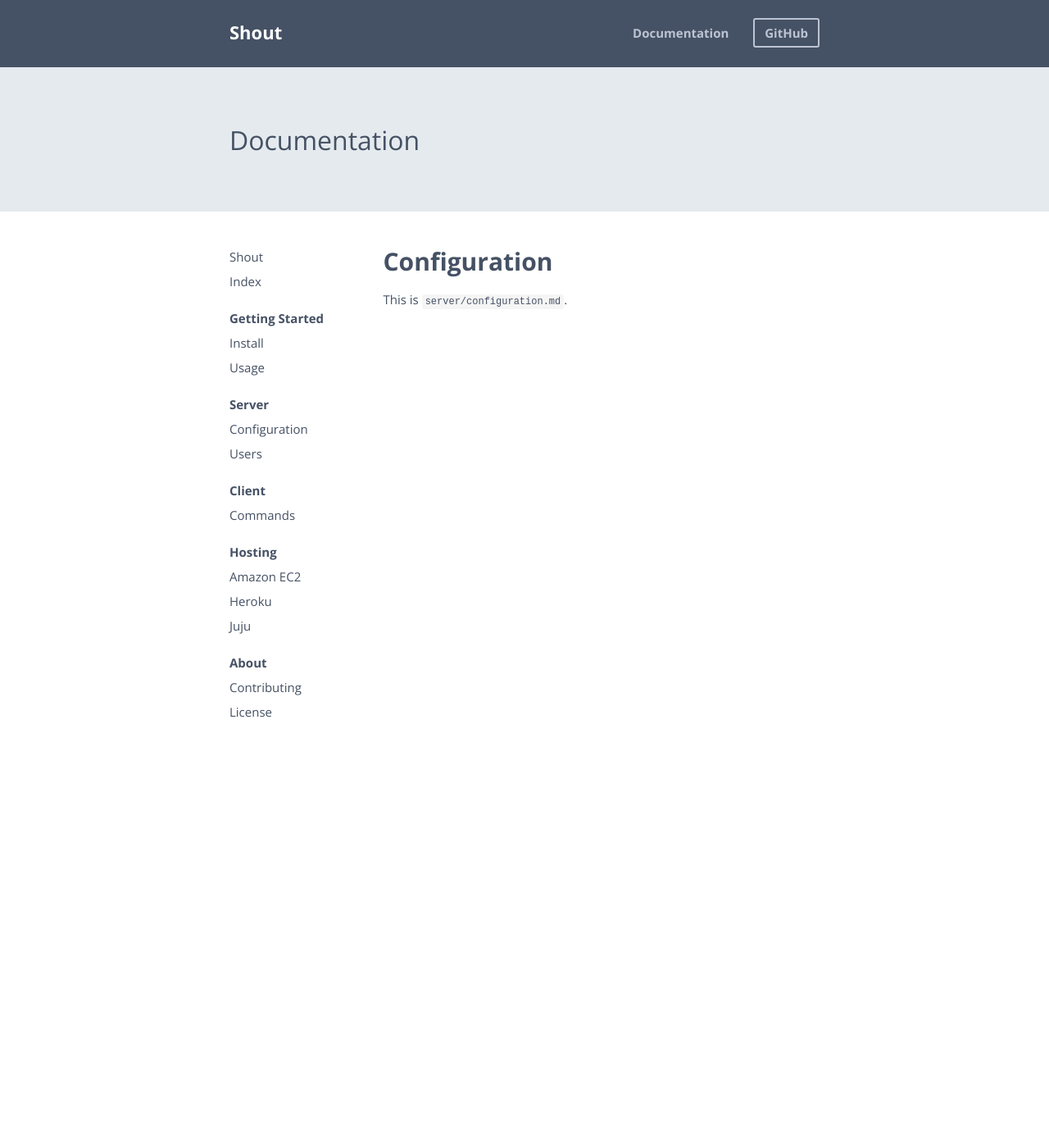
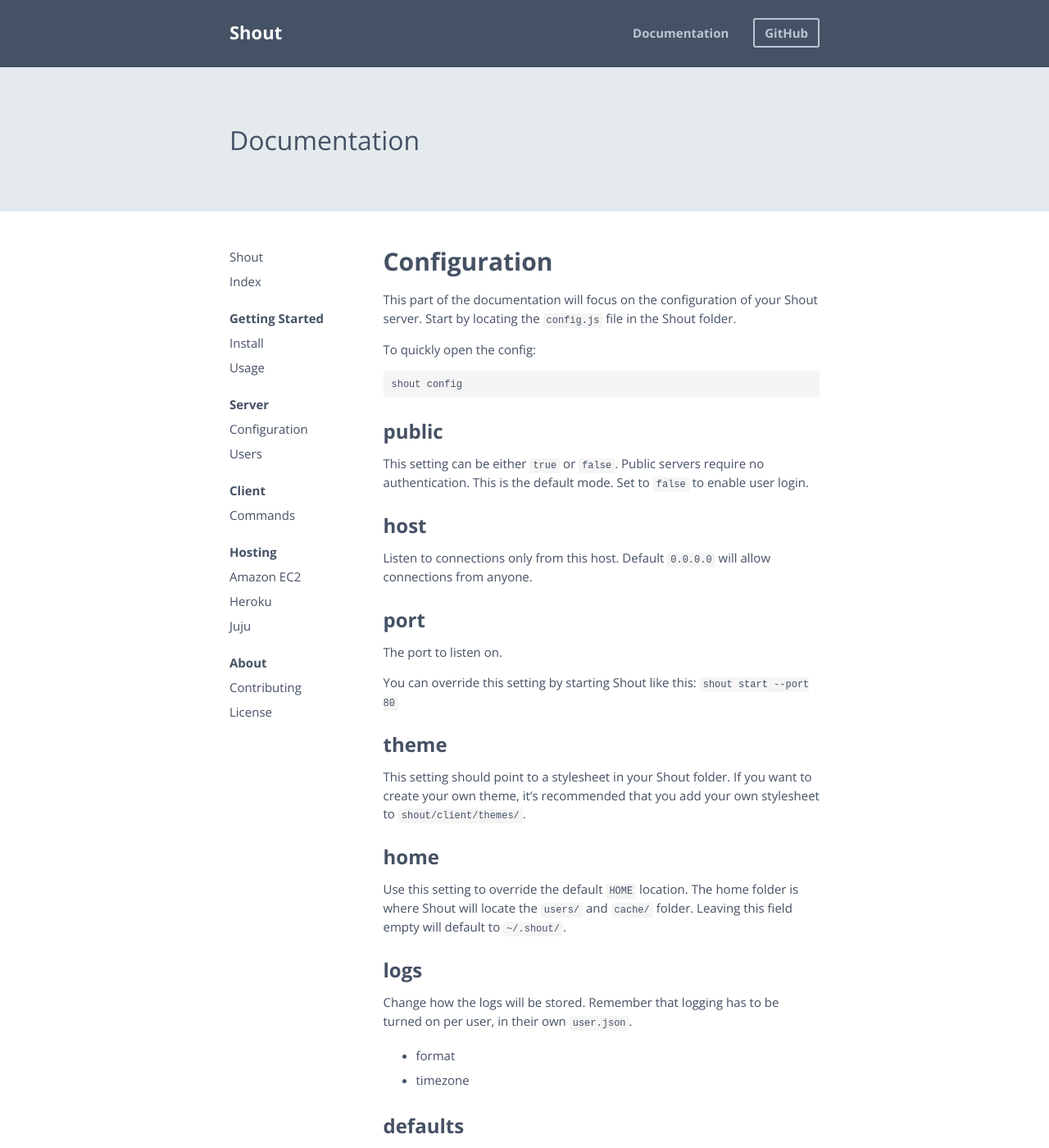
Before and after one commit to thelounge/thelounge.github.io, a Jekyll site: the page built from _docs/server/configuration.md, in a window 1280 px wide and 1400 px high. Shown: the whole window at 82% size. Built offline with Jekyll 4.4.1, drawn with Linux system fonts in a browser that asks for light colours; Markdown is read by kramdown in place of the engine named in the settings; a style sheet for code colours, icons or effects is not loaded; some of the changed text lies outside the part shown.

Commit message:
Added config docs

````diff
--- a/_docs/server/configuration.md
+++ b/_docs/server/configuration.md
@@ -8,4 +8,54 @@
 
 # Configuration
 
-This is `server/configuration.md`.
+This part of the documentation will focus on the configuration of your Shout server. Start by locating the `config.js` file in the Shout folder.
+
+To quickly open the config:
+
+```
+shout config
+```
+
+## public
+
+This setting can be either `true` or `false`. Public servers require no authentication. This is the default mode. Set to `false` to enable user login.
+
+## host
+
+Listen to connections only from this host. Default `0.0.0.0` will allow connections from anyone.
+
+## port
+
+The port to listen on.
+
+You can override this setting by starting Shout like this:
+`shout start --port 80`
+
+## theme
+
+This setting should point to a stylesheet in your Shout folder. If you want to create your own theme, it's recommended that you add your own stylesheet to `shout/client/themes/`.
+
+## home
+
+Use this setting to override the default `HOME` location. The home folder is where Shout will locate the `users/` and `cache/` folder. Leaving this field empty will default to `~/.shout/`.
+
+## logs
+
+Change how the logs will be stored. Remember that logging has to be turned on per user, in their own `user.json`.
+
+- format
+- timezone
+
+
+## defaults
+
+These are the placeholder values displayed in the `Connect` form:
+
+- name
+- host
+- port
+- password
+- tls
+- nick
+- realname
+- join
````
Also changed, not shown: _docs/getting_started/usage.md (+0 -2 lines).
